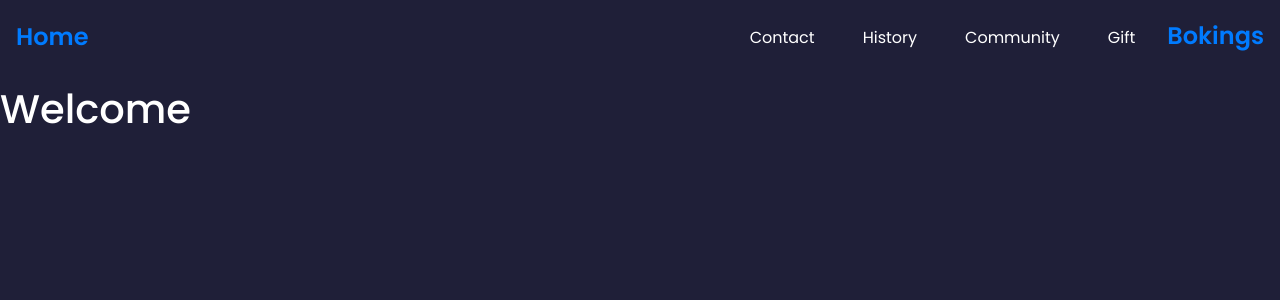
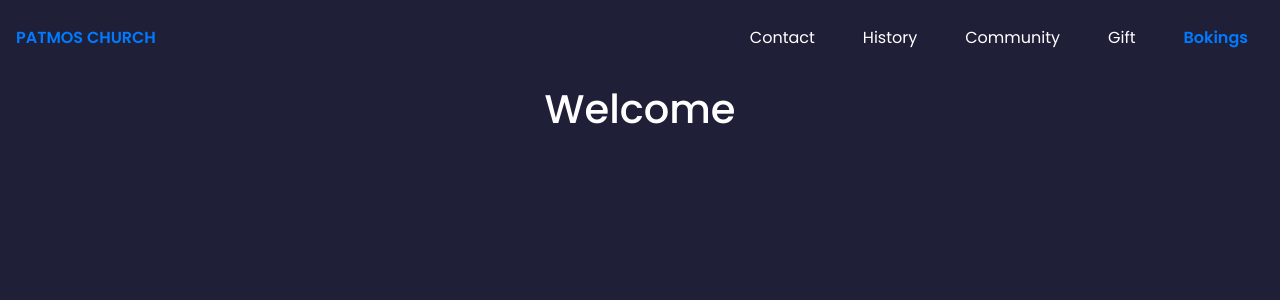
Before and after one commit to GloriaLubwimi/Master-Project, a React (Vite) app in the folder frontend/: page /dashboard in a window 1280 px wide. Shown: the top 300 px of the page. Built offline with nearby package versions, Linux system fonts and the light colour scheme.

Commit message:
created logo.png in frontend-src-assets

```diff
--- a/frontend/src/components/navigation/Nav.jsx
+++ b/frontend/src/components/navigation/Nav.jsx
@@ -3,6 +3,7 @@ import { NavLink, useNavigate } from 'react-router-dom'
 import { useDispatch, useSelector } from 'react-redux'
 import { logout, reset } from '../../features/auth/authSlice'
 import { toast } from 'react-toastify'
+import logo from '../../assets/logo.png'
 
 const Nav = () => {
 
@@ -20,10 +21,9 @@ const Nav = () => {
 
     return (
         <nav className="navbar">
-            <ul className='nav-home-links'>
-                <NavLink className="home-nav" to="/">Home</NavLink>
-                {/*<NavLink className="logo" to="/homepage">Bokings</NavLink>*/}
-            </ul>
+
+            <NavLink className="home-nav" to="/"> PATMOS CHURCH </NavLink>
+
             <ul className="nav-links">
                 {user ?
                     <>
@@ -32,7 +32,6 @@ const Nav = () => {
                     </>
                     :
                     <>
-                        {/*<NavLink className='nav-childs' to="/dashboard">Dashboard</NavLink>*/}
                         <NavLink className='nav-childs' to="/contact">Contact</NavLink>
                         <NavLink className='nav-childs' to="/history">History</NavLink>
                         <NavLink className='nav-childs' to="/community">Community</NavLink>
--- a/frontend/src/index.css
+++ b/frontend/src/index.css
@@ -133,7 +133,7 @@ section>h2 {
 }
 
 .home-nav {
-  font-size: 1.5rem;
+  font-size: 1rem;
   font-weight: bold;
   color: var(--color-primary);
   text-decoration: none;
@@ -244,16 +244,21 @@ img {
   padding: 1rem;
 }
 
-.nav-home-links {
+/*.nav-home-links {
   display: flex;
   gap: 2rem;
+}*/
+
+.dashboard {
+  text-align: center;
 }
 
 .logo {
-  font-size: 1.5rem;
+  font-size: 1rem;
   font-weight: bold;
   color: var(--color-primary);
   text-decoration: none;
+  padding: 0.5rem 1rem;
 }
 
 .nav-links {
--- a/frontend/src/pages/Dashboard.jsx
+++ b/frontend/src/pages/Dashboard.jsx
@@ -8,7 +8,7 @@ const Dashboard = () => {
 
 
     return (
-        <div>
+        <div className='dashboard'>
             <h1>Welcome </h1>
         </div>
     )
```
Also changed, not shown: frontend/src/assets/logo.png (added).
